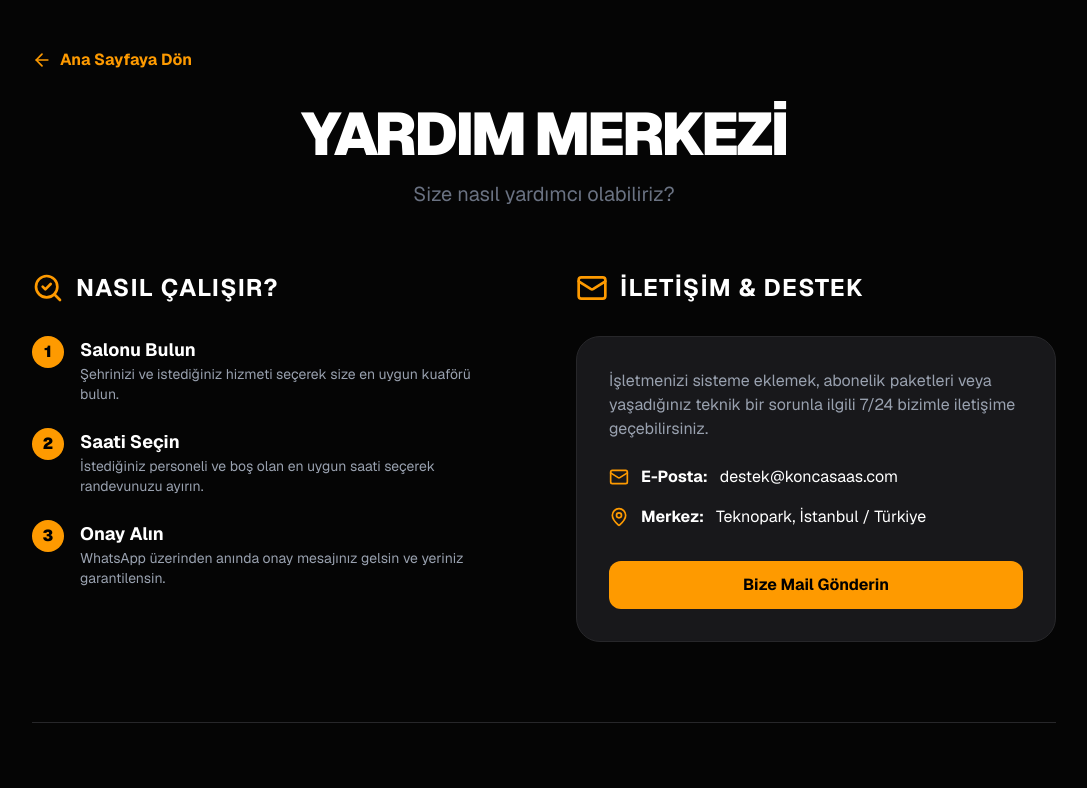
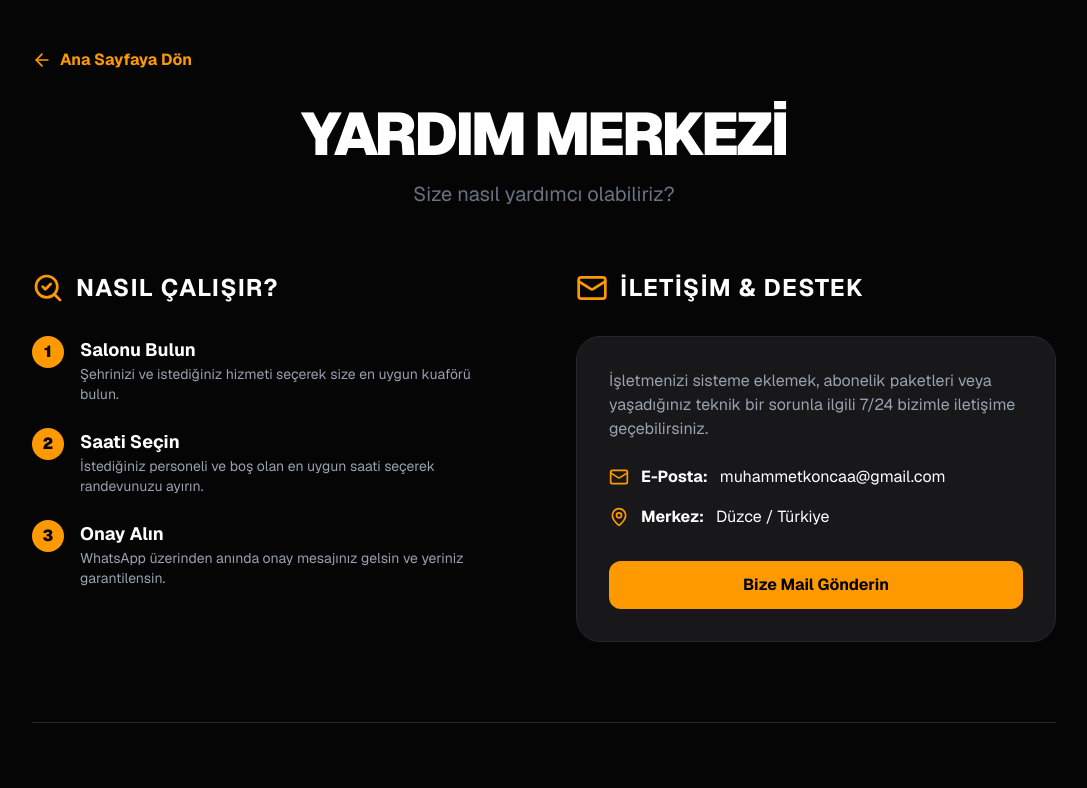
Before and after one commit to mckonca-dot/randevu-saas-frontend, a Next.js app: page /destek in a window 1280 px wide. Shown: the top 788 px of the page, without its empty margins (96-1183 px from the left). Built offline with nearby package versions, Linux system fonts and the light colour scheme.

Commit message:
feat: footerdaki logolar düzeltildi

```diff
--- a/app/destek/page.tsx
+++ b/app/destek/page.tsx
@@ -48,8 +48,8 @@
             <div className="bg-zinc-900 border border-zinc-800 p-8 rounded-3xl">
               <p className="mb-6 text-gray-400">İşletmenizi sisteme eklemek, abonelik paketleri veya yaşadığınız teknik bir sorunla ilgili 7/24 bizimle iletişime geçebilirsiniz.</p>
               <div className="space-y-4">
-                <div className="flex items-center gap-3 text-white"><Mail className="text-amber-500" size={20}/> <b>E-Posta:</b> destek@koncasaas.com</div>
-                <div className="flex items-center gap-3 text-white"><MapPin className="text-amber-500" size={20}/> <b>Merkez:</b> Teknopark, İstanbul / Türkiye</div>
+                <div className="flex items-center gap-3 text-white"><Mail className="text-amber-500" size={20}/> <b>E-Posta:</b> muhammetkoncaa@gmail.com</div>
+                <div className="flex items-center gap-3 text-white"><MapPin className="text-amber-500" size={20}/> <b>Merkez:</b> Düzce / Türkiye</div>
               </div>
               <button onClick={() => window.location.href='mailto:destek@koncasaas.com'} className="mt-8 w-full bg-amber-500 text-black py-3 rounded-xl font-bold hover:bg-yellow-400 transition">
                 Bize Mail Gönderin
--- a/app/page.tsx
+++ b/app/page.tsx
@@ -313,8 +313,15 @@
                 <a href="https://instagram.com" target="_blank" rel="noopener noreferrer" className="w-9 h-9 rounded-lg bg-zinc-800/80 border border-zinc-700/50 flex items-center justify-center text-gray-400 hover:bg-amber-500 hover:text-black hover:border-amber-500 transition-all duration-300">
                   <svg width="16" height="16" viewBox="0 0 24 24" fill="currentColor"><path d="M12 2.163c3.204 0 3.584.012 4.85.07 3.252.148 4.771 1.691 4.919 4.919.058 1.265.069 1.645.069 4.849 0 3.205-.012 3.584-.069 4.849-.149 3.225-1.664 4.771-4.919 4.919-1.266.058-1.644.07-4.85.07-3.204 0-3.584-.012-4.849-.07-3.26-.149-4.771-1.699-4.919-4.92-.058-1.265-.07-1.644-.07-4.849 0-3.204.013-3.583.07-4.849.149-3.227 1.664-4.771 4.919-4.919 1.266-.057 1.645-.069 4.849-.069zM12 0C8.741 0 8.333.014 7.053.072 2.695.272.273 2.69.073 7.052.014 8.333 0 8.741 0 12c0 3.259.014 3.668.072 4.948.2 4.358 2.618 6.78 6.98 6.98C8.333 23.986 8.741 24 12 24c3.259 0 3.668-.014 4.948-.072 4.354-.2 6.782-2.618 6.979-6.98.059-1.28.073-1.689.073-4.948 0-3.259-.014-3.667-.072-4.947-.196-4.354-2.617-6.78-6.979-6.98C15.668.014 15.259 0 12 0zm0 5.838a6.162 6.162 0 100 12.324 6.162 6.162 0 000-12.324zM12 16a4 4 0 110-8 4 4 0 010 8zm6.406-11.845a1.44 1.44 0 100 2.881 1.44 1.44 0 000-2.881z" /></svg>
                 </a>
-                <a href="https://twitter.com" target="_blank" rel="noopener noreferrer" className="w-9 h-9 rounded-lg bg-zinc-800/80 border border-zinc-700/50 flex items-center justify-center text-gray-400 hover:bg-amber-500 hover:text-black hover:border-amber-500 transition-all duration-300">
-                  <svg width="16" height="16" viewBox="0 0 24 24" fill="currentColor"><path d="M18.244 2.25h3.308l-7.227 8.26 8.502 11.24H16.17l-5.214-6.817L4.99 21.75H1.68l7.73-8.835L1.254 2.25H8.08l4.713 6.231zm-1.161 17.52h1.833L7.084 4.126H5.117z" /></svg>
+                <a href="https://www.linkedin.com/in/muhammet-konca-3ba090267/" target="_blank" rel="noopener noreferrer" className="w-9 h-9 rounded-lg bg-zinc-800/80 border border-zinc-700/50 flex items-center justify-center text-gray-400 hover:bg-amber-500 hover:text-black hover:border-amber-500 transition-all duration-300">
+                  <svg width="16" height="16" viewBox="0 0 24 24" fill="currentColor">
+                    <path d="M20.447 20.452h-3.554v-5.569c0-1.328-.027-3.037-1.852-3.037-1.853 0-2.136 1.445-2.136 2.939v5.667H9.351V9h3.414v1.561h.046c.477-.9 1.637-1.85 3.37-1.85 3.601 0 4.267 2.37 4.267 5.455v6.286zM5.337 7.433a2.062 2.062 0 01-2.063-2.065 2.064 2.064 0 112.063 2.065zm1.782 13.019H3.555V9h3.564v11.452zM22.225 0H1.771C.792 0 0 .774 0 1.729v20.542C0 23.227.792 24 1.771 24h20.451C23.2 24 24 23.227 24 22.271V1.729C24 .774 23.2 0 22.222 0h.003z" />
+                  </svg>
+                </a>
+                <a href="https://github.com/mckonca-dot" target="_blank" rel="noopener noreferrer" className="w-9 h-9 rounded-lg bg-zinc-800/80 border border-zinc-700/50 flex items-center justify-center text-gray-400 hover:bg-amber-500 hover:text-black hover:border-amber-500 transition-all duration-300">
+                  <svg width="16" height="16" viewBox="0 0 24 24" fill="currentColor">
+                    <path d="M12 .297c-6.63 0-12 5.373-12 12 0 5.303 3.438 9.8 8.205 11.385.6.113.82-.258.82-.577 0-.285-.01-1.04-.015-2.04-3.338.724-4.042-1.61-4.042-1.61C4.422 18.07 3.633 17.7 3.633 17.7c-1.087-.744.084-.729.084-.729 1.205.084 1.838 1.236 1.838 1.236 1.07 1.835 2.809 1.305 3.495.998.108-.776.417-1.305.76-1.605-2.665-.3-5.466-1.332-5.466-5.93 0-1.31.465-2.38 1.235-3.22-.135-.303-.54-1.523.105-3.176 0 0 1.005-.322 3.3 1.23.96-.267 1.98-.399 3-.405 1.02.006 2.04.138 3 .405 2.28-1.552 3.285-1.23 3.285-1.23.645 1.653.24 2.873.12 3.176.765.84 1.23 1.91 1.23 3.22 0 4.61-2.805 5.625-5.475 5.92.42.36.81 1.096.81 2.22 0 1.606-.015 2.896-.015 3.286 0 .315.21.69.825.57C20.565 22.092 24 17.592 24 12.297c0-6.627-5.373-12-12-12" />
+                  </svg>
                 </a>
               </div>
             </div>
```
